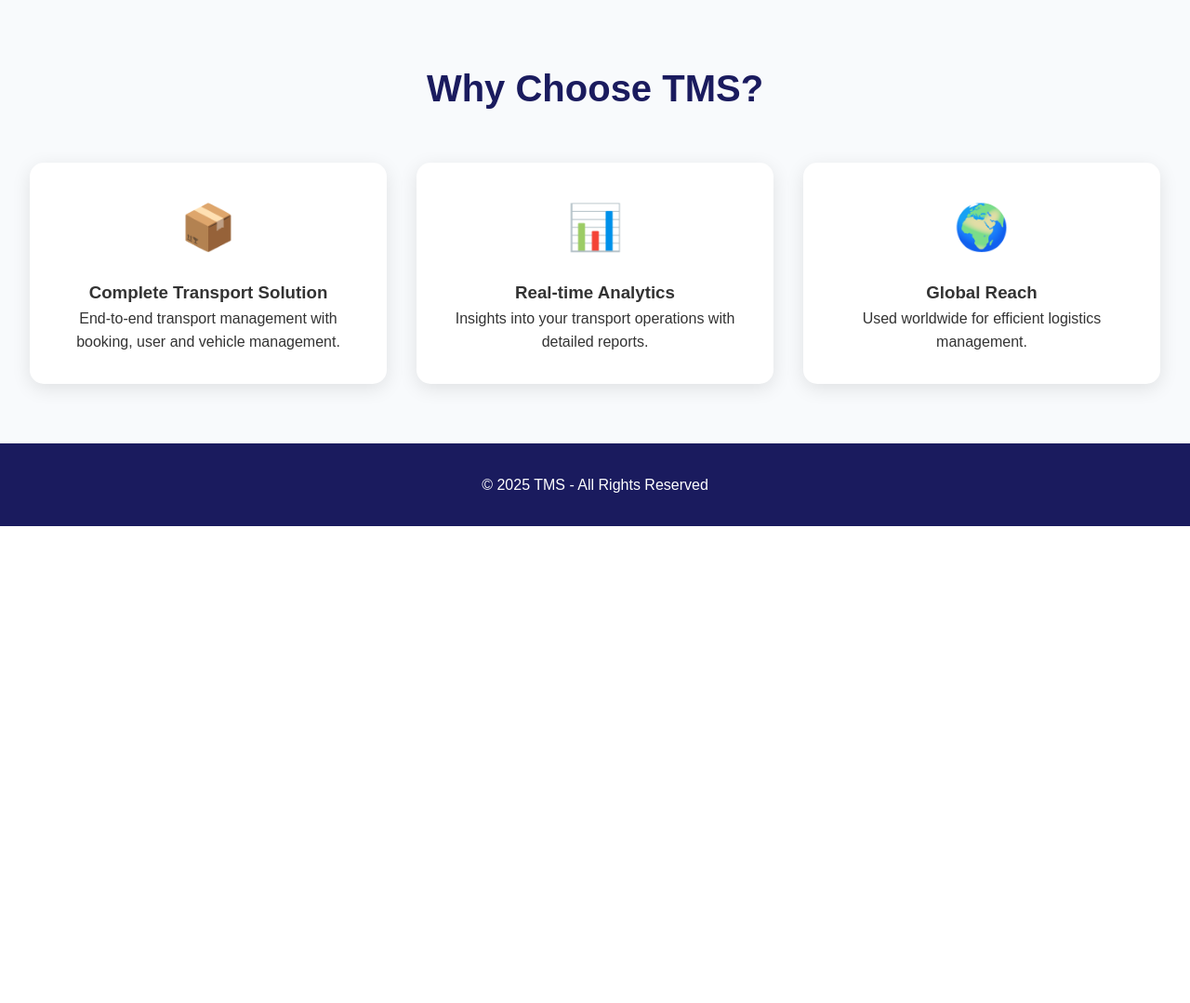
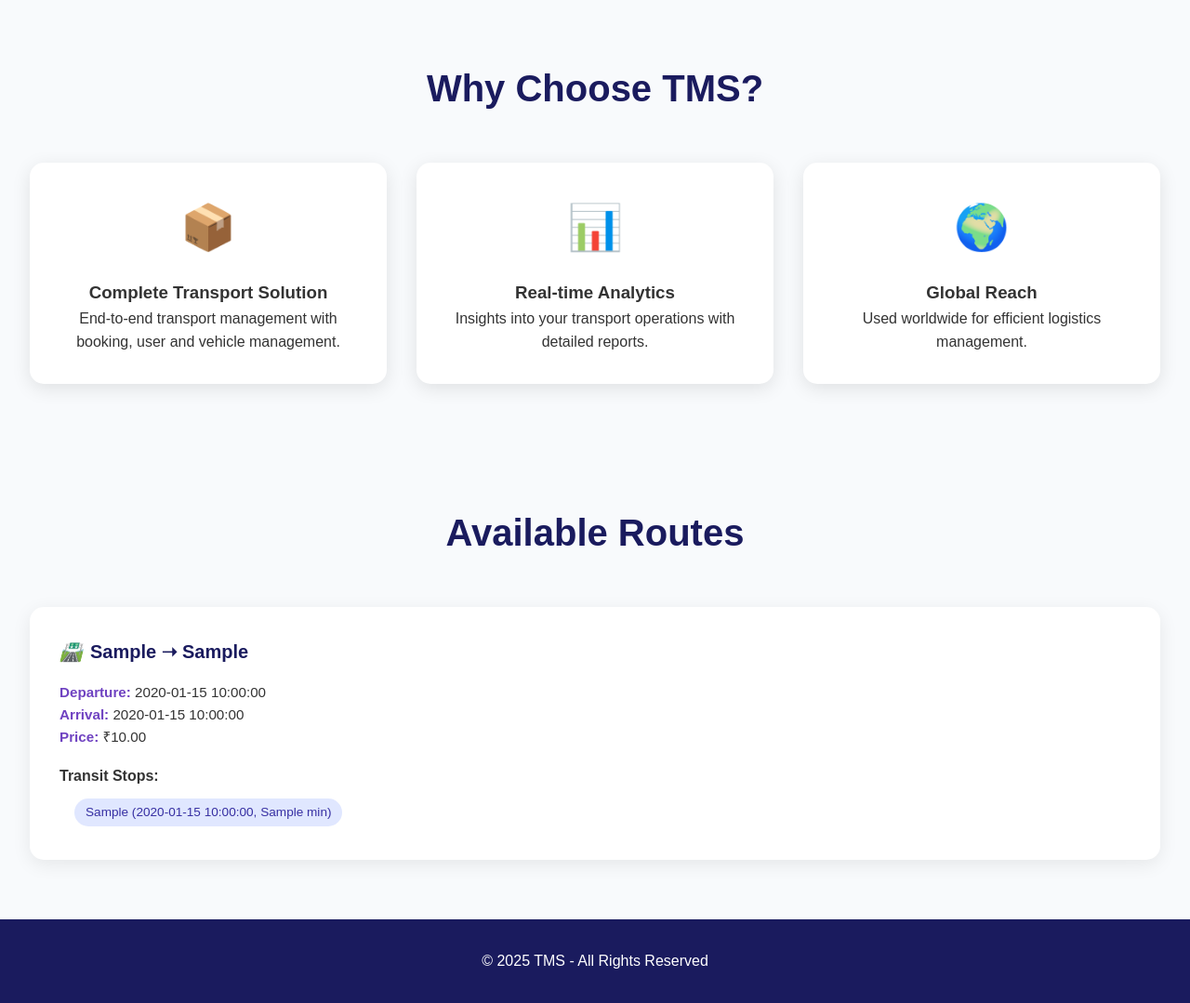
Before and after one commit to bikashcdy/transport, a PHP site: page /user/user_dashboard.php in a window 1280 px wide. Shown: the part 437-1516 px from the top of the page at 93% size. Before the commit the page ends 1003 px from the top, so only its background shows below. Run offline with PHP 8.4, Linux system fonts and the light colour scheme; the visitor is signed in with stand-in values (Sample User, id 1); tables that the repository leaves empty or names only in its code hold one stand-in row (values such as "Sample post").

Commit message:
Ways showed in user dashboard

```diff
--- a/user/user_dashboard.php
+++ b/user/user_dashboard.php
@@ -4,7 +4,45 @@ if (!isset($_SESSION['user_id']) || $_SESSION['user_type'] !== 'user') {
     header("Location: ../index.php");
     exit;
 }
+
+require_once '../db.php'; // Adjust the path to your DB config
+
+$waysData = [];
+
+$sql = "
+    SELECT w.id AS way_id, w.origin, w.destination, w.departure_time, w.arrival_time, w.price,
+           wt.transit_point, wt.transit_duration, wt.transit_time
+    FROM ways w
+    LEFT JOIN way_transits wt ON w.id = wt.way_id
+    ORDER BY w.id, wt.transit_time
+";
+
+$result = $conn->query($sql);
+
+if ($result && $result->num_rows > 0) {
+    while ($row = $result->fetch_assoc()) {
+        $wayId = $row['way_id'];
+        if (!isset($waysData[$wayId])) {
+            $waysData[$wayId] = [
+                'origin' => $row['origin'],
+                'destination' => $row['destination'],
+                'departure_time' => $row['departure_time'],
+                'arrival_time' => $row['arrival_time'],
+                'price' => $row['price'],
+                'transits' => []
+            ];
+        }
+        if ($row['transit_point']) {
+            $waysData[$wayId]['transits'][] = [
+                'point' => $row['transit_point'],
+                'duration' => $row['transit_duration'],
+                'time' => $row['transit_time']
+            ];
+        }
+    }
+}
 ?>
+
 <!DOCTYPE html>
 <html lang="en">
 
@@ -502,6 +540,76 @@ if (!isset($_SESSION['user_id']) || $_SESSION['user_type'] !== 'user') {
         opacity: 0.3;
     }
 
+
+    .routes-section {
+        padding: 4rem 2rem;
+        background: #f8fafc;
+    }
+
+    .route-grid {
+        display: grid;
+        grid-template-columns: repeat(auto-fit, minmax(320px, 1fr));
+        gap: 2rem;
+    }
+
+    .route-card {
+        background: #ffffff;
+        border-radius: 15px;
+        padding: 2rem;
+        box-shadow: 0 5px 20px rgba(0, 0, 0, 0.08);
+        transition: transform 0.3s;
+        position: relative;
+    }
+
+    .route-card:hover {
+        transform: translateY(-5px);
+    }
+
+    .route-header {
+        font-size: 1.25rem;
+        font-weight: 700;
+        color: #1a1b5e;
+        margin-bottom: 1rem;
+        display: flex;
+        align-items: center;
+        gap: 0.5rem;
+    }
+
+    .route-header i {
+        color: #6f42c1;
+    }
+
+    .route-info {
+        font-size: 0.95rem;
+        line-height: 1.6;
+        color: #333;
+    }
+
+    .route-info strong {
+        color: #6f42c1;
+    }
+
+    .transit-list {
+        margin-top: 1rem;
+    }
+
+    .transit-list ul {
+        padding-left: 1rem;
+        margin-top: 0.5rem;
+    }
+
+    .transit-badge {
+        display: inline-block;
+        background: #e0e7ff;
+        color: #3730a3;
+        padding: 0.25rem 0.75rem;
+        border-radius: 25px;
+        font-size: 0.85rem;
+        font-weight: 500;
+        margin: 0.25rem 0;
+    }
+
+
     @media (max-width: 768px) {
         .nav-menu {
             display: none;
@@ -576,6 +684,48 @@ if (!isset($_SESSION['user_id']) || $_SESSION['user_type'] !== 'user') {
             </div>
         </div>
     </section>
+
+    <section class="routes-section" id="availableWays">
+        <h2 class="section-title">Available Routes</h2>
+
+        <?php if (!empty($waysData)): ?>
+        <div class="route-grid">
+            <?php foreach ($waysData as $id => $way): ?>
+            <div class="route-card">
+                <div class="route-header">
+                    <i>🛣️</i> <?= htmlspecialchars($way['origin']) ?> ➝ <?= htmlspecialchars($way['destination']) ?>
+                </div>
+                <div class="route-info">
+                    <p><strong>Departure:</strong> <?= htmlspecialchars($way['departure_time']) ?></p>
+                    <p><strong>Arrival:</strong> <?= htmlspecialchars($way['arrival_time']) ?></p>
+                    <p><strong>Price:</strong> ₹<?= number_format($way['price'], 2) ?></p>
+                </div>
+                <?php if (!empty($way['transits'])): ?>
+                <div class="transit-list">
+                    <strong>Transit Stops:</strong>
+                    <ul>
+                        <?php foreach ($way['transits'] as $transit): ?>
+                        <li class="transit-badge">
+                            <?= htmlspecialchars($transit['point']) ?>
+                            (<?= htmlspecialchars($transit['time']) ?>,
+                            <?= htmlspecialchars($transit['duration']) ?> min)
+                        </li>
+                        <?php endforeach; ?>
+                    </ul>
+                </div>
+                <?php endif; ?>
+            </div>
+            <?php endforeach; ?>
+        </div>
+        <?php else: ?>
+        <div class="empty-state">
+            <div class="icon">🚫</div>
+            <h3>No Routes Found</h3>
+            <p>There are currently no available transport routes.</p>
+        </div>
+        <?php endif; ?>
+    </section>
+
 
     <section class="services" id="services">
         <h2 class="section-title">Transport Management Services</h2>
```
Also changed, not shown: db.php (+0 -76 lines).
